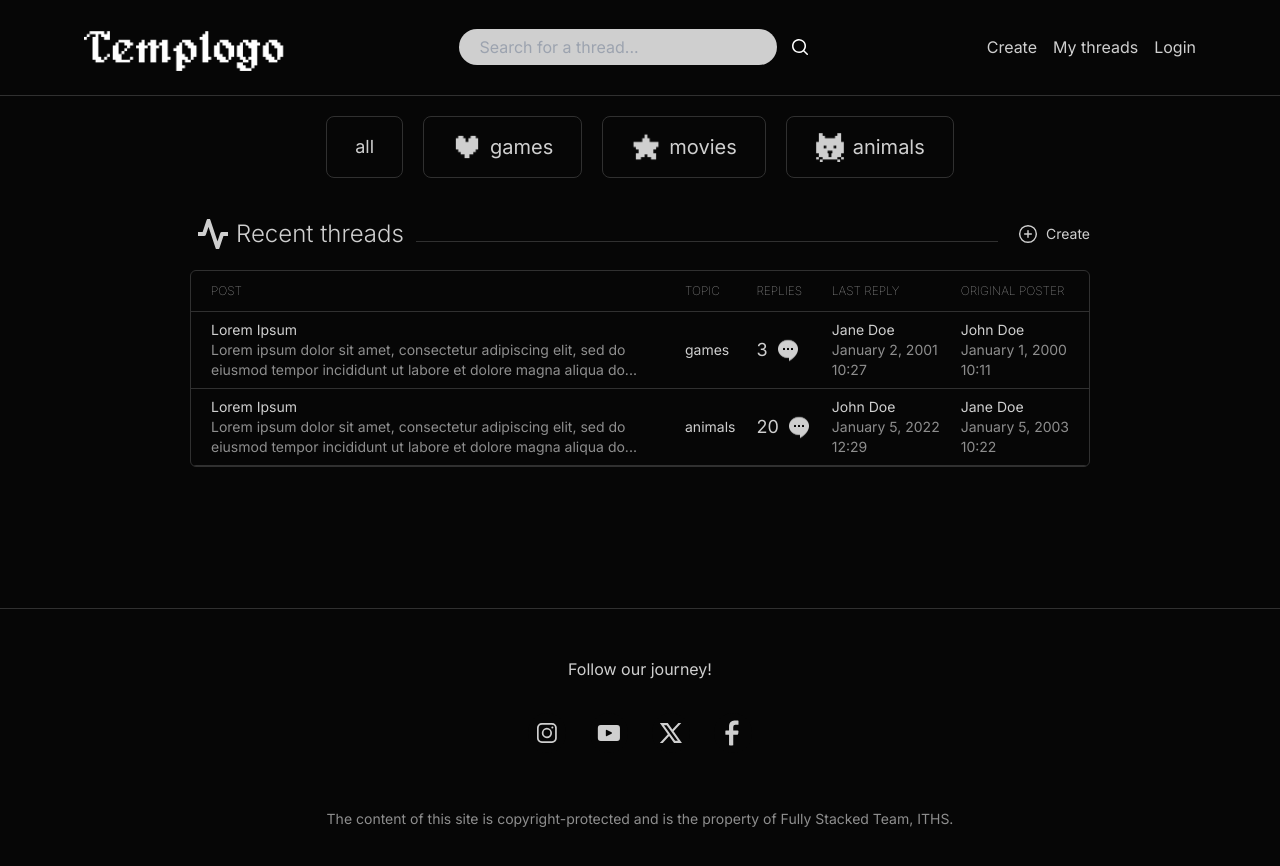
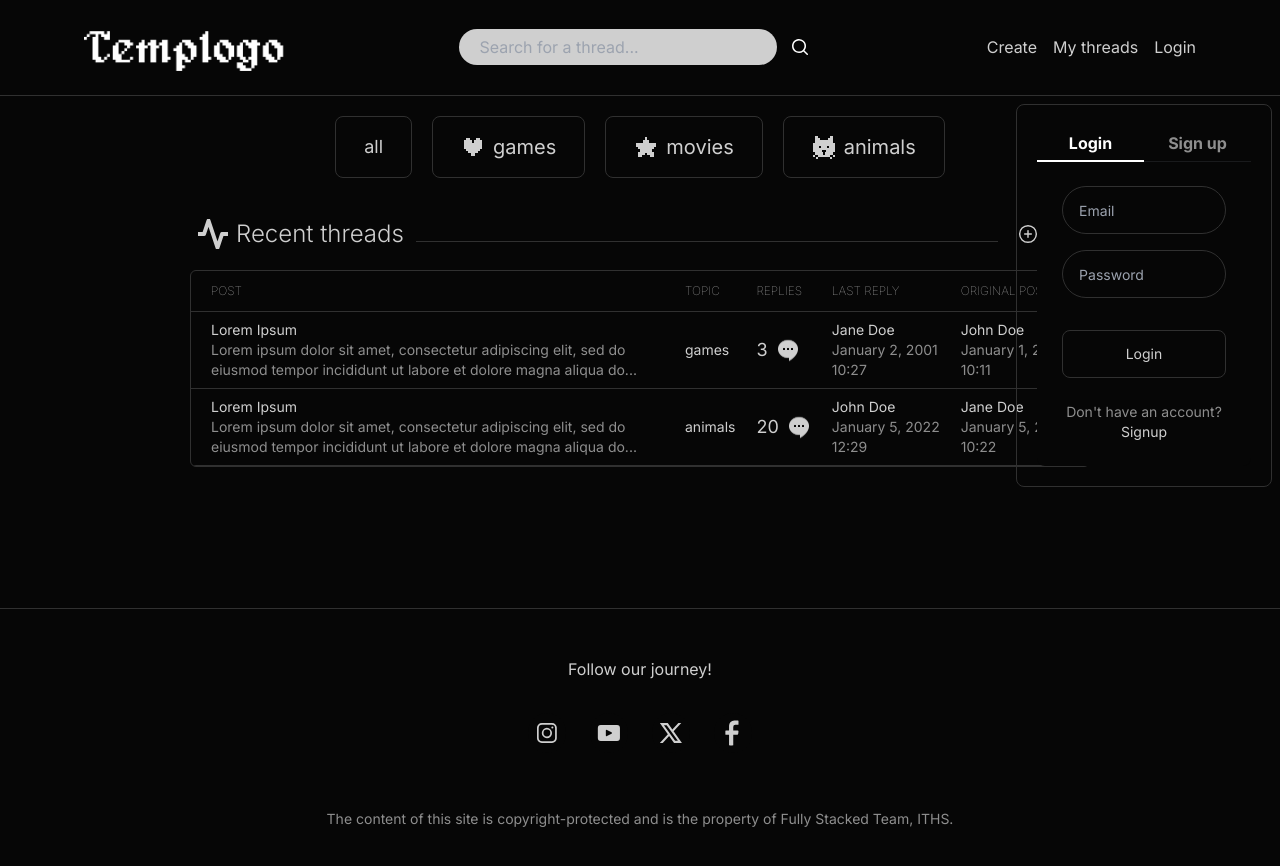
Before and after one commit to amilpsp/fullstack-frontend, a React (Vite) app: page / in a window 1280 px wide. Shown: the top 866 px of the page. Built offline with nearby package versions, Linux system fonts and the light colour scheme.

Commit message:
Added Login/Signup component + minor bonus tweaks.

```diff
--- a/src/Components/Navbar/Navbar.tsx
+++ b/src/Components/Navbar/Navbar.tsx
@@ -1,6 +1,7 @@
 import { Link } from 'react-router-dom';
 import './Navbar.css';
 import SearchBar from '../SearchBar/SearchBar';
+import SignupLogin from '../SignupLogin/SignupLogin';
 
 const Navbar: React.FC = () => {
   return (
@@ -28,6 +29,8 @@ const Navbar: React.FC = () => {
           <li className="px-2">Login</li>
         </ul>
       </div>
+      <SignupLogin />
+      {/* just testing */}
     </nav>
   );
 };
--- a/src/Components/SearchBar/SearchBar.tsx
+++ b/src/Components/SearchBar/SearchBar.tsx
@@ -1,3 +1,5 @@
+import { Link } from 'react-router-dom';
+
 const SearchBar = () => {
   return (
     <div>
@@ -13,6 +15,9 @@ const SearchBar = () => {
             aria-describedby="button-addon2"
           />
           {/* Search icon */}
+
+          <Link to="/search">
+            {/* temporary way to get to SearchPage until search is implemented */}
             <span
               className="flex items-center whitespace-nowrap rounded px-3 py-1.5 text-center text-base font-normal text-white [&>svg]:w-5"
               id="basic-addon2"
@@ -29,10 +34,11 @@ const SearchBar = () => {
                 />
               </svg>
             </span>
+          </Link>
         </div>
       </form>
     </div>
-    )
-}
+  );
+};
 
-export default SearchBar
+export default SearchBar;
--- a/src/Components/SignupLogin/SignupLogin.tsx
+++ b/src/Components/SignupLogin/SignupLogin.tsx
@@ -0,0 +1,98 @@
+import Tabs from '@mui/joy/Tabs';
+import TabList from '@mui/joy/TabList';
+import Tab from '@mui/joy/Tab';
+import TabPanel from '@mui/joy/TabPanel';
+export default function SignupLogin() {
+  return (
+    <div className="fixed top-[6.5rem] right-2 p-5 max-w-[20%] border-bordercol border-[1px] rounded-lg text-center">
+      <Tabs
+        aria-label="Basic tabs"
+        defaultValue={0}
+        className="rounded-b-lg"
+        sx={{
+          backgroundColor: '#060606'
+        }}
+      >
+        <TabList tabFlex={1}>
+          <Tab
+            variant="plain"
+            sx={{
+              color: '#8E8E8E',
+              '&.Mui-selected': {
+                color: 'white',
+                background: '#060606'
+              },
+              '&:not(.Mui-selected):hover': {
+                color: 'white',
+                background: '#060606'
+              }
+            }}
+          >
+            <b>Login</b>
+          </Tab>
+          <Tab
+            variant="plain"
+            sx={{
+              color: '#8E8E8E',
+              '&.Mui-selected': { color: 'white', background: '#060606' },
+              '&:not(.Mui-selected):hover': {
+                color: 'white',
+                background: '#060606'
+              }
+            }}
+          >
+            <b>Sign up</b>
+          </Tab>
+        </TabList>
+        <TabPanel value={0}>
+          <input
+            type="text"
+            placeholder="Email"
+            className="text-txtbright bg-bgcol border-bordercol border-[1px] rounded-full w-[90%] h-12 m-2 p-4 text-sm"
+          />
+          <input
+            type="password"
+            placeholder="Password"
+            className="text-txtbright bg-bgcol border-bordercol border-[1px] rounded-full w-[90%] h-12 m-2 p-4 text-sm"
+          />
+          <button className="flex justify-center items-center mx-auto mt-6 text-txtbright bg-bgcol border-bordercol border-[1px] rounded-lg w-[90%] h-12 p-4 text-sm">
+            Login
+          </button>
+          <p className="mt-6 mb-2 text-txtdark text-sm">
+            Don't have an account?{' '}
+            <span className="text-txtbright cursor-pointer">Signup</span>
+          </p>
+        </TabPanel>
+        <TabPanel value={1}>
+          <input
+            type="text"
+            placeholder="Email"
+            className="text-txtbright bg-bgcol border-bordercol border-[1px] rounded-full w-[90%] h-12 m-2 p-4 text-sm"
+          />
+          <input
+            type="text"
+            placeholder="Password"
+            className="text-txtbright bg-bgcol border-bordercol border-[1px] rounded-full w-[90%] h-12 m-2 p-4 text-sm"
+          />
+          <input
+            type="text"
+            placeholder="Confirm password"
+            className="text-txtbright bg-bgcol border-bordercol border-[1px] rounded-full w-[90%] h-12 m-2 p-4 text-sm"
+          />
+          <div>
+            <p className="mt-4 mb-6 mx-[20%] text-txtdark hover:text-txtbright cursor-pointer text-sm">
+              Forgot password?
+            </p>
+          </div>
+          <button className="flex justify-center items-center mx-auto mt-2 text-txtbright bg-bgcol border-bordercol border-[1px] rounded-lg w-[90%] h-12 p-4 text-sm">
+            Signup
+          </button>
+          <p className="mt-6 mb-2 text-txtdark text-sm">
+            Already have an account?{' '}
+            <span className="text-txtbright cursor-pointer">Login</span>
+          </p>
+        </TabPanel>
+      </Tabs>
+    </div>
+  );
+}
--- a/src/Components/SmTopicButtons/SmTopicButtons.tsx
+++ b/src/Components/SmTopicButtons/SmTopicButtons.tsx
@@ -1,13 +1,13 @@
 const SmTopicButtons = () => {
   return (
-    <div className="flex justify-between text-txtbright">
-      <button className="flex items-center justify-center w-28 h-10 rounded-lg border-solid border-[1px] border-bordercol">
+    <div className="flex justify-center text-txtbright">
+      <button className="flex items-center justify-center w-28 h-10 rounded-lg border-solid border-[1px] border-bordercol mx-2">
         <img src="icon-games.png" alt="" className="h-[1rem] mr-2" /> games
       </button>
-      <button className="flex items-center justify-center w-28 h-10 rounded-lg border-solid border-[1px] border-bordercol">
+      <button className="flex items-center justify-center w-28 h-10 rounded-lg border-solid border-[1px] border-bordercol mx-2">
         <img src="icon-movies.png" alt="" className="h-[1rem] mr-2" /> movies
       </button>
-      <button className="flex items-center justify-center w-28 h-10 rounded-lg border-solid border-[1px] border-bordercol">
+      <button className="flex items-center justify-center w-28 h-10 rounded-lg border-solid border-[1px] border-bordercol mx-2">
         <img src="icon-animals.png" alt="" className="h-[1rem] mr-2" /> animals
       </button>
     </div>
--- a/src/Components/postsContainer/PostsContainer.tsx
+++ b/src/Components/postsContainer/PostsContainer.tsx
@@ -15,7 +15,7 @@ export const PostsContainer = (props: PostsContainerProps) => {
           Recent threads
         </h1>
         <div className="border-b border-[#303030] flex-1 h-full ml-3 mr-5 mt-auto mb-2"></div>
-        <button className="flex items-center gap-2 hover:opacity-75">
+        <button className="flex items-center gap-2 hover:text-white hover:stroke-white stroke-txtbright">
           <svg
             width="20"
             height="20"
@@ -25,21 +25,21 @@ export const PostsContainer = (props: PostsContainerProps) => {
           >
             <path
               d="M14 25.6667C20.4434 25.6667 25.6667 20.4433 25.6667 14C25.6667 7.55668 20.4434 2.33334 14 2.33334C7.55672 2.33334 2.33337 7.55668 2.33337 14C2.33337 20.4433 7.55672 25.6667 14 25.6667Z"
-              stroke="#CFCFCF"
+              stroke="current"
               strokeWidth="2"
               strokeLinecap="round"
               strokeLinejoin="round"
             />
             <path
               d="M14 9.33334V18.6667"
-              stroke="#CFCFCF"
+              stroke="current"
               strokeWidth="2"
               strokeLinecap="round"
               strokeLinejoin="round"
             />
             <path
               d="M9.33337 14H18.6667"
-              stroke="#CFCFCF"
+              stroke="current"
               strokeWidth="2"
               strokeLinecap="round"
               strokeLinejoin="round"
@@ -78,7 +78,7 @@ export const PostsContainer = (props: PostsContainerProps) => {
                     <p className="text-[#8E8E8E]">
                       {post.content.length < 125
                         ? post.content
-                        : post.content.slice(0, 125) + "..."}
+                        : post.content.slice(0, 125) + '...'}
                     </p>
                   </td>
                   <td className=" py-2 pr-5">{post.topic}</td>
```
Also changed, not shown: src/Pages/HomePage/HomePage.tsx (+41 -42 lines). Lines whose indentation alone changed are shown as unchanged.
